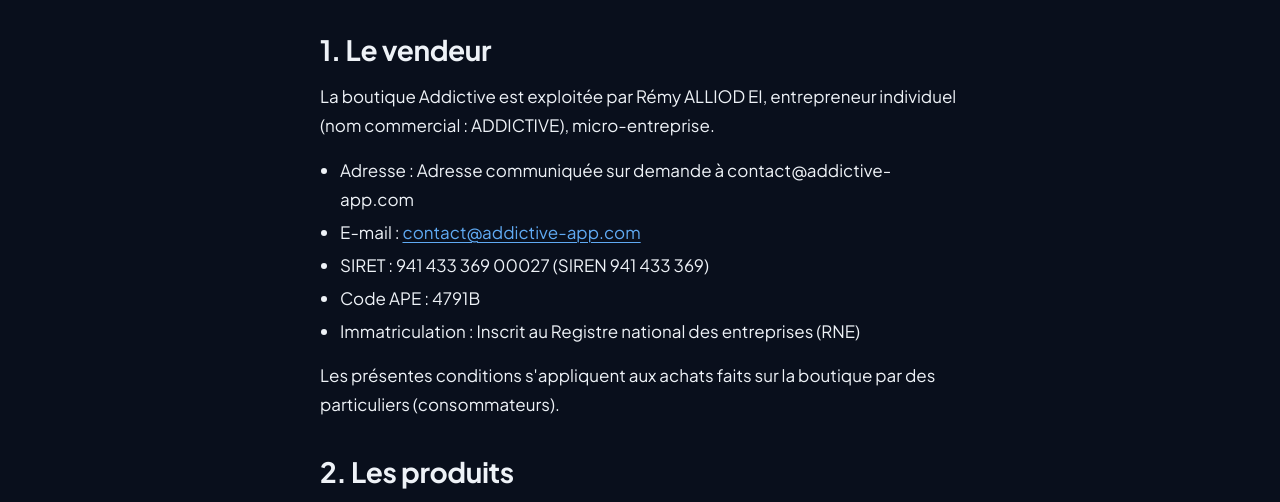
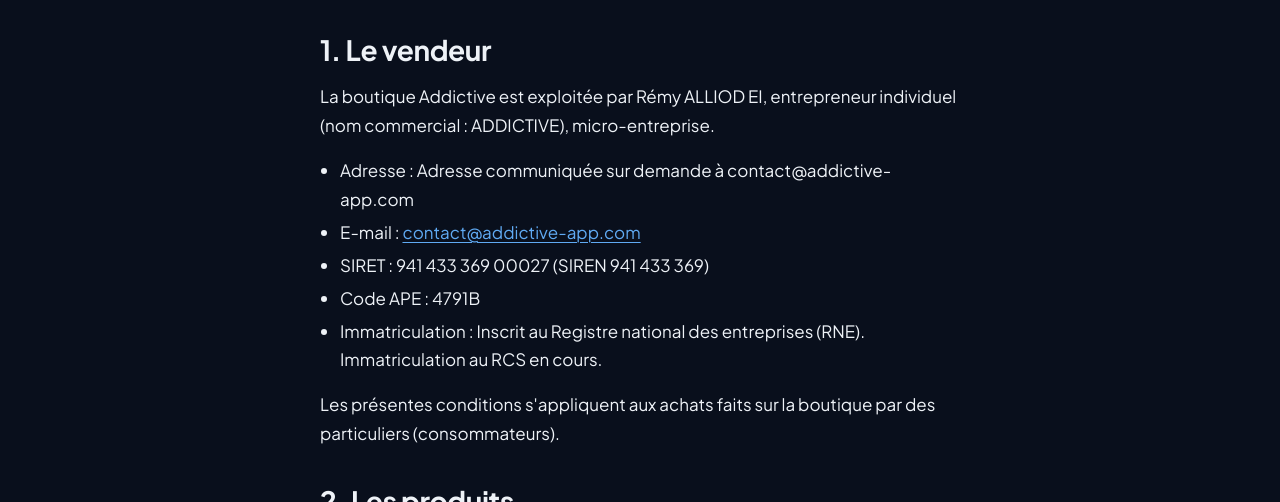
Before and after one commit to remlau64170/addictive-shop, an Astro site: page /cgv in a window 1280 px wide. Shown: the part 249-751 px from the top of the page. Built offline with nearby package versions, Linux system fonts and the light colour scheme; Astro itself is replaced by a stand-in of ours.

Commit message:
Mentions légales et CGV : immatriculation au RCS en cours (numéro à ajouter dès réception)
Co-Authored-By: Claude Opus 5.5 <noreply@anthropic.com>

```diff
--- a/src/data/legal.js
+++ b/src/data/legal.js
@@ -12,6 +12,8 @@ export const EDITEUR = {
   siren: "941 433 369",
   ape: "4791B",
   immatriculation: "Inscrit au Registre national des entreprises (RNE)",
+  /** À remplacer par la ligne exacte (« RCS <ville> <numéro> ») dès que le greffe la donne. */
+  rcs: "Immatriculation au RCS en cours",
   email: "contact@addictive-app.com",
 };
 
--- a/src/pages/cgv.astro
+++ b/src/pages/cgv.astro
@@ -24,7 +24,7 @@ const forfait = (LIVRAISON.montant / 100).toFixed(2).replace(".", ",");
     <li>E-mail : <a href={`mailto:${EDITEUR.email}`}>{EDITEUR.email}</a></li>
     <li>SIRET : {EDITEUR.siret} (SIREN {EDITEUR.siren})</li>
     <li>Code APE : {EDITEUR.ape}</li>
-    <li>Immatriculation : {EDITEUR.immatriculation}</li>
+    <li>Immatriculation : {EDITEUR.immatriculation}. {EDITEUR.rcs}.</li>
   </ul>
   <p>Les présentes conditions s'appliquent aux achats faits sur la boutique par des particuliers (consommateurs).</p>
 
--- a/src/pages/mentions-legales.astro
+++ b/src/pages/mentions-legales.astro
@@ -19,7 +19,7 @@ import { DIRECTEUR_PUBLICATION, EDITEUR, HEBERGEUR, MENTION_TVA } from "../data/
     <li>E-mail : <a href={`mailto:${EDITEUR.email}`}>{EDITEUR.email}</a></li>
     <li>SIRET : {EDITEUR.siret} (SIREN {EDITEUR.siren})</li>
     <li>Code APE : {EDITEUR.ape}</li>
-    <li>Immatriculation : {EDITEUR.immatriculation}</li>
+    <li>Immatriculation : {EDITEUR.immatriculation}. {EDITEUR.rcs}.</li>
     <li>TVA : {MENTION_TVA}.</li>
   </ul>
 
```
